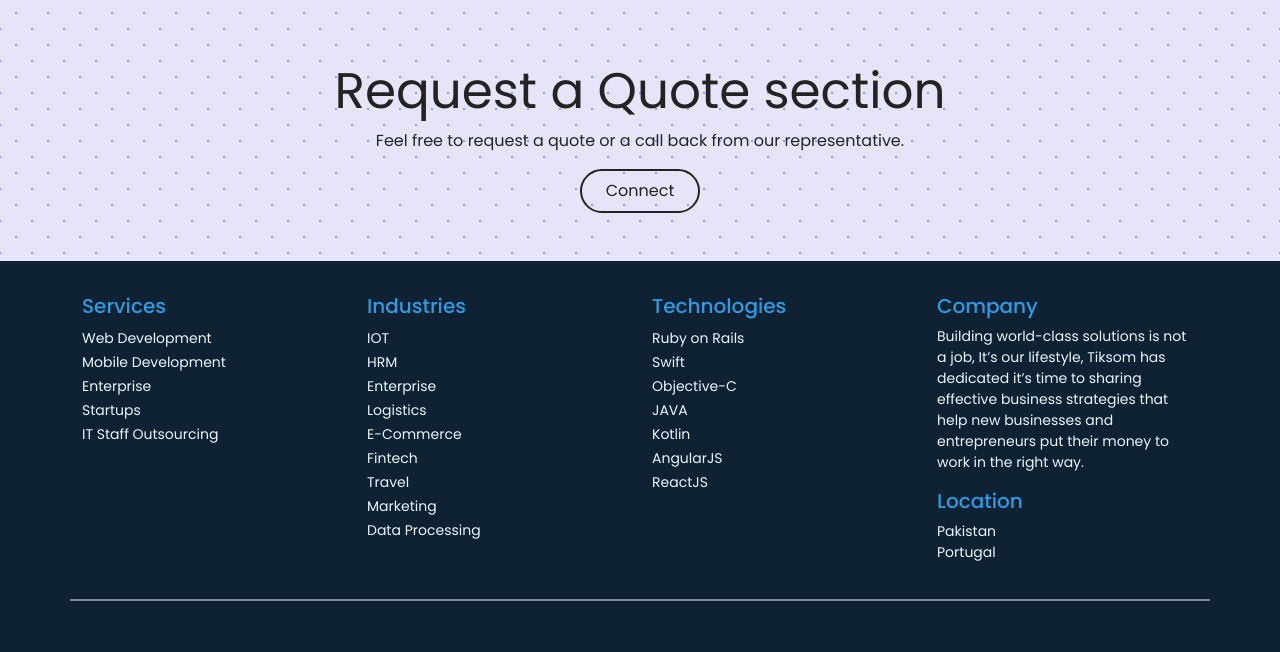
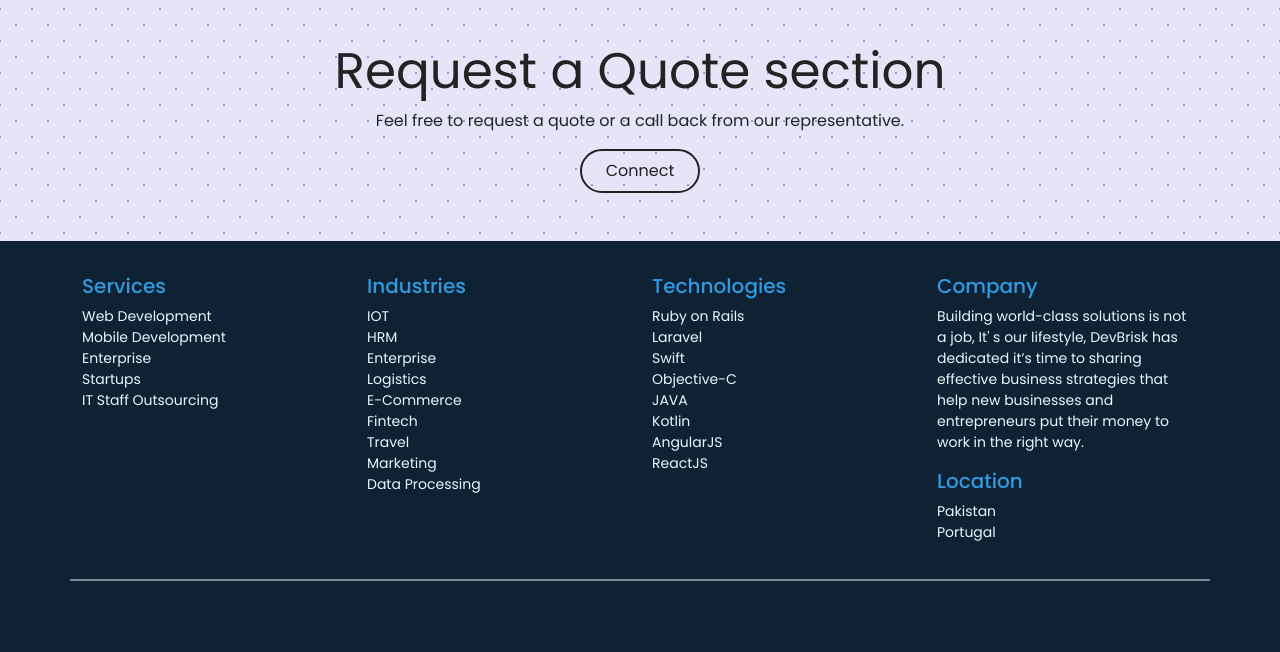
Before and after one commit to fahadbhatti2001/Dev-Brisk, a website: page ios.html in a window 1280 px wide. Shown: the part 1573-2225 px from the top of the page. Drawn offline with nearby package versions, Linux system fonts and the light colour scheme.

Commit message:
Updated footer

```diff
--- a/css/style.css
+++ b/css/style.css
@@ -348,7 +348,7 @@ body {
 
 .services {
   overflow-x: hidden;
-  margin: 10px 0; }
+  margin: 0 0; }
   .services .ios {
     background-image: linear-gradient(rgba(0, 0, 0, 0.7), rgba(0, 0, 0, 0.7)), url(../images/ios.png);
     background-position: center;
--- a/ios.html
+++ b/ios.html
@@ -162,44 +162,45 @@
             <div class="col-lg-3">
               <ul class="footer-list">
                 <h1 class="heading">Services</h1>
-                <li><a href="#" class="link">Web Development</a></li>
-                <li><a href="#" class="link">Mobile Development</a></li>
-                <li><a href="#" class="link">Enterprise</a></li>
-                <li><a href="#" class="link">Startups</a></li>
-                <li><a href="#" class="link">IT Staff Outsourcing</a></li>
+                <li class="link">Web Development</li>
+                <li class="link">Mobile Development</li>
+                <li class="link">Enterprise</li>
+                <li class="link">Startups</li>
+                <li class="link">IT Staff Outsourcing</li>
               </ul>
             </div>
             <div class="col-lg-3">
               <ul class="footer-list">
                 <h1 class="heading">Industries</h1>
-                <li><a href="#" class="link">IOT</a></li>
-                <li><a href="#" class="link">HRM</a></li>
-                <li><a href="#" class="link">Enterprise</a></li>
-                <li><a href="#" class="link">Logistics</a></li>
-                <li><a href="#" class="link">E-Commerce</a></li>
-                <li><a href="#" class="link">Fintech</a></li>
-                <li><a href="#" class="link">Travel</a></li>
-                <li><a href="#" class="link">Marketing</a></li>
-                <li><a href="#" class="link">Data Processing</a></li>
+                <li class="link">IOT</li>
+                <li class="link">HRM</li>
+                <li class="link">Enterprise</li>
+                <li class="link">Logistics</li>
+                <li class="link">E-Commerce</li>
+                <li class="link">Fintech</li>
+                <li class="link">Travel</li>
+                <li class="link">Marketing</li>
+                <li class="link">Data Processing</li>
               </ul>
             </div>
             <div class="col-lg-3">
               <ul class="footer-list">
                 <h1 class="heading">Technologies</h1>
-                <li><a href="#" class="link">Ruby on Rails</a></li>
-                <li><a href="#" class="link">Swift</a></li>
-                <li><a href="#" class="link">Objective-C</a></li>
-                <li><a href="#" class="link">JAVA</a></li>
-                <li><a href="#" class="link">Kotlin</a></li>
-                <li><a href="#" class="link">AngularJS</a></li>
-                <li><a href="#" class="link">ReactJS</a></li>
+                <li class="link">Ruby on Rails</li>
+                <li class="link">Laravel</li>
+                <li class="link">Swift</li>
+                <li class="link">Objective-C</li>
+                <li class="link">JAVA</li>
+                <li class="link">Kotlin</li>
+                <li class="link">AngularJS</li>
+                <li class="link">ReactJS</li>
               </ul>
             </div>
             <div class="col-lg-3">
               <ul class="footer-list">
                 <h1 class="heading">Company</h1>
                 <li><p href="#" class="detail">
-                  Building world-class solutions is not a job, It’s our lifestyle, Tiksom has dedicated it’s time to sharing effective business strategies that help new businesses and entrepreneurs put their money to work in the right way.
+                  Building world-class solutions is not a job, It' s our lifestyle, DevBrisk has dedicated it’s time to sharing effective business strategies that help new businesses and entrepreneurs put their money to work in the right way.
                 </p></li>
                 <h1 class="heading">Location</h1>
                 <li><p href="#" class="detail">
@@ -211,18 +212,26 @@
             </div>
             <span class="footer-divider"></span>
             <div class="social">
+              <div class="box">
                 <a href="https://www.facebook.com/DevBrisk-106755541908460">
                   <i class="fab fa-facebook-square"></i>
                 </a>
+              </div>
+              <div class="box">
                 <a href="https://www.instagram.com/dev.brisk/">
                   <i class="fab fa-instagram-square"></i>
                 </a>
+              </div>
+              <div class="box">
                 <a href="https://www.youtube.com/channel/UCNZzp5BJBYi8U0kEp9nzTDA">
                   <i class="fab fa-youtube-square"></i>
                 </a>
+              </div>
+              <div class="box">
                 <a href="https://www.linkedin.com/company/devbrisk">
                   <i class="fab fa-linkedin"></i>
                 </a>
+              </div>
             </div>
           </div>
         </div>
```
Also changed, not shown: about.html (+22 -21 lines), android.html (+31 -22 lines), contact.html (+22 -21 lines), index.html (+23 -22 lines), services.html (+22 -21 lines), thanks.html (+31 -22 lines), web.html (+31 -22 lines). Lines whose indentation alone changed are shown as unchanged.
